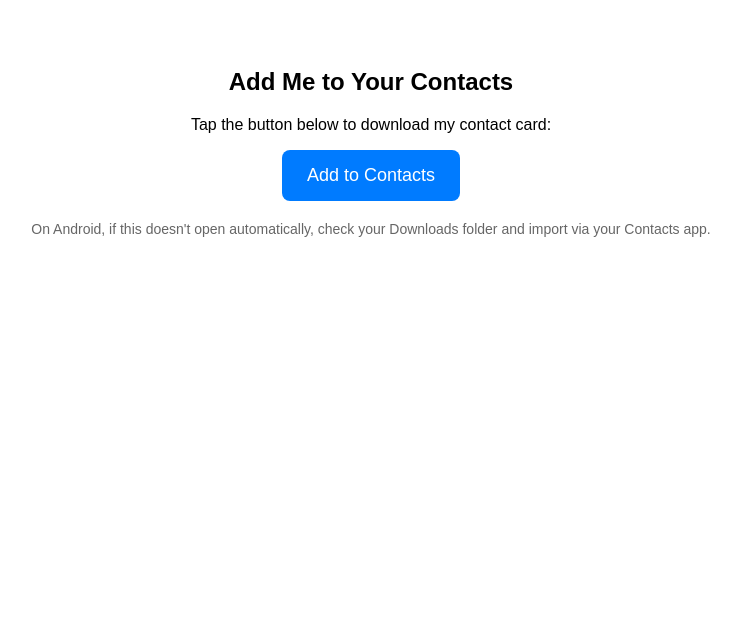
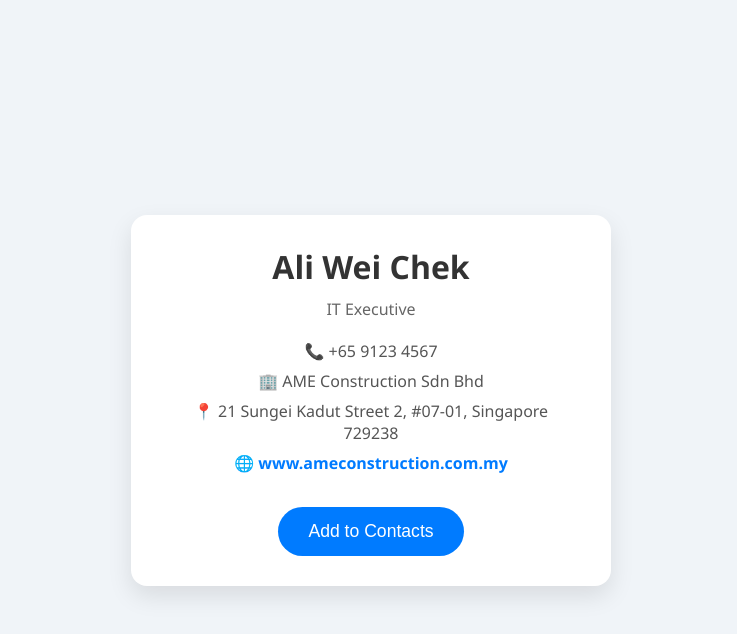
Before and after one commit to Wc0428/contact-page, a plain HTML site: page index.html in a window 1280 px wide. Shown: the whole page, without its empty margins (269-1006 px from the left). Drawn offline with Linux system fonts and the light colour scheme.

Commit message:
Update index.html

```diff
--- a/index.html
+++ b/index.html
@@ -2,34 +2,135 @@
 <html lang="en">
 <head>
   <meta charset="UTF-8" />
-  <meta name="viewport" content="width=device-width, initial-scale=1.0"/>
-  <title>Add to Contacts</title>
+  <meta name="viewport" content="width=device-width, initial-scale=1" />
+  <title>Contact Card</title>
   <style>
     body {
-      font-family: Arial, sans-serif;
+      font-family: 'Segoe UI', Tahoma, Geneva, Verdana, sans-serif;
+      background: #f0f4f8;
+      margin: 0; padding: 0;
+      display: flex;
+      justify-content: center;
+      align-items: center;
+      height: 100vh;
+    }
+    .card {
+      background: white;
+      border-radius: 16px;
+      box-shadow: 0 10px 25px rgba(0,0,0,0.1);
+      padding: 30px 40px;
+      max-width: 400px;
+      width: 90%;
       text-align: center;
-      padding: 40px;
     }
-    .btn {
-      background-color: #007bff;
+    .name {
+      font-size: 2em;
+      font-weight: 700;
+      margin-bottom: 10px;
+      color: #333;
+    }
+    .title {
+      font-size: 1em;
+      font-weight: 500;
+      color: #666;
+      margin-bottom: 20px;
+    }
+    .info {
+      font-size: 1em;
+      color: #555;
+      margin: 8px 0;
+    }
+    a.website {
+      color: #007bff;
+      text-decoration: none;
+      font-weight: 600;
+    }
+    a.website:hover {
+      text-decoration: underline;
+    }
+    button {
+      margin-top: 25px;
+      background: #007bff;
+      border: none;
       color: white;
-      padding: 15px 25px;
-      text-decoration: none;
+      padding: 14px 30px;
+      font-size: 1.1em;
+      border-radius: 50px;
+      cursor: pointer;
+      transition: background-color 0.3s ease;
+    }
+    button:hover {
+      background: #0056b3;
+    }
+    .confirm-box {
+      display: none;
+      margin-top: 20px;
+      font-size: 1em;
+      color: #222;
+    }
+    .confirm-box button {
+      margin: 10px 10px 0 10px;
+      padding: 10px 25px;
+      font-size: 1em;
       border-radius: 8px;
-      font-size: 18px;
-      display: inline-block;
     }
-    .note {
-      margin-top: 20px;
-      font-size: 14px;
-      color: #666;
+    .confirm-yes {
+      background-color: #28a745;
+      color: white;
+      border: none;
+      cursor: pointer;
+    }
+    .confirm-no {
+      background-color: #dc3545;
+      color: white;
+      border: none;
+      cursor: pointer;
     }
   </style>
 </head>
 <body>
-  <h2>Add Me to Your Contacts</h2>
-  <p>Tap the button below to download my contact card:</p>
-  <a class="btn" href="https://www.dropbox.com/scl/fi/a7uy7i0u0xhdp4tato6mf/kenny_koh.vcf?rlkey=rqpgrrjs73amz90sfwf4lw60d&st=zbqbv3yb&dl=1">Add to Contacts</a>
-  <p class="note">On Android, if this doesn't open automatically, check your Downloads folder and import via your Contacts app.</p>
+  <div class="card">
+    <div class="name">Ali Wei Chek</div>
+    <div class="title">IT Executive</div>
+    <div class="info">📞 +65 9123 4567</div>
+    <div class="info">🏢 AME Construction Sdn Bhd</div>
+    <div class="info">📍 21 Sungei Kadut Street 2, #07-01, Singapore 729238</div>
+    <div class="info">
+      🌐 <a class="website" href="https://www.ameconstruction.com.my" target="_blank" rel="noopener noreferrer">www.ameconstruction.com.my</a>
+    </div>
+    <button id="addContactBtn">Add to Contacts</button>
+
+    <div class="confirm-box" id="confirmBox">
+      <p>Do you want to download and add this contact?</p>
+      <button class="confirm-yes" id="confirmYesBtn">Yes</button>
+      <button class="confirm-no" id="confirmNoBtn">No</button>
+    </div>
+  </div>
+
+  <script>
+    const addContactBtn = document.getElementById('addContactBtn');
+    const confirmBox = document.getElementById('confirmBox');
+    const confirmYesBtn = document.getElementById('confirmYesBtn');
+    const confirmNoBtn = document.getElementById('confirmNoBtn');
+
+    addContactBtn.addEventListener('click', () => {
+      confirmBox.style.display = 'block';
+      addContactBtn.style.display = 'none';
+    });
+
+    confirmYesBtn.addEventListener('click', () => {
+      // Replace this URL with your actual .vcf Dropbox download link with ?dl=1
+      const vcfUrl = "
+https://www.dropbox.com/scl/fi/a7uy7i0u0xhdp4tato6mf/kenny_koh.vcf?rlkey=rqpgrrjs73amz90sfwf4lw60d&st=zbqbv3yb&dl=1";
+
+      // Open the .vcf file link to trigger download/open contact
+      window.location.href = vcfUrl;
+    });
+
+    confirmNoBtn.addEventListener('click', () => {
+      confirmBox.style.display = 'none';
+      addContactBtn.style.display = 'inline-block';
+    });
+  </script>
 </body>
 </html>
```
